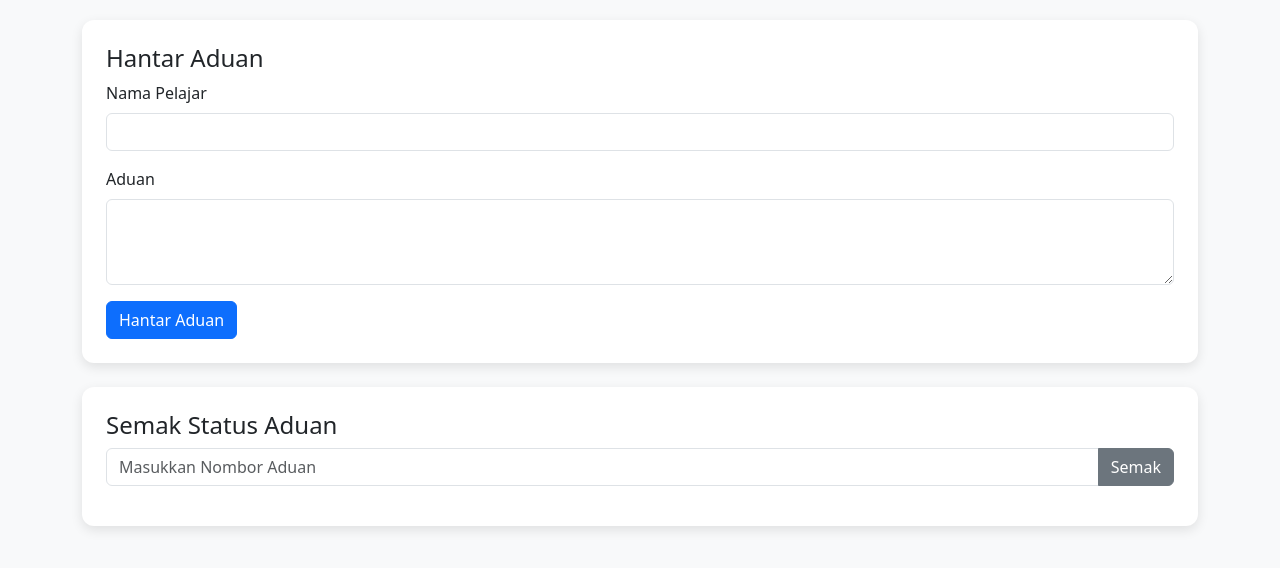
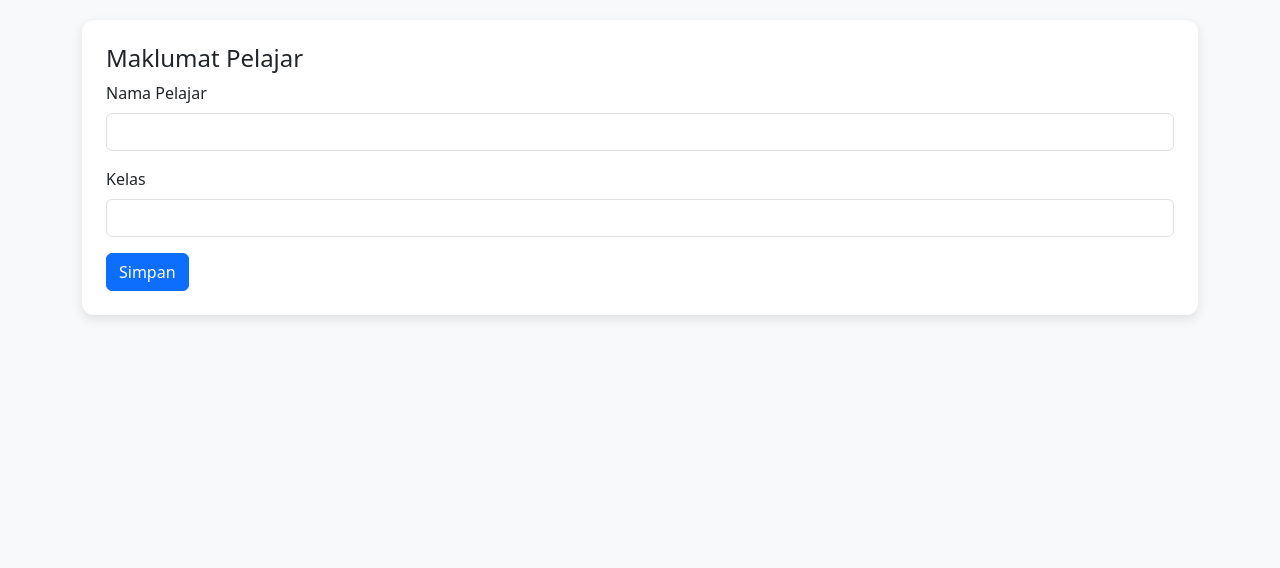
Before and after one commit to adam007-bit/PORTAL-E-ADUAN-MPP, a plain HTML site: page index.html in a window 1280 px wide. Shown: the part 144-712 px from the top of the page. Drawn offline with nearby package versions, Linux system fonts and the light colour scheme.

Commit message:
Update index.html

```diff
--- a/index.html
+++ b/index.html
@@ -24,14 +24,26 @@
 
   <h2 id="title" class="text-center mb-4">📢 Portal Aduan Pelajar SEMSIRA</h2>
 
+  <!-- Masukkan Nama & Kelas -->
+  <div class="card p-4 mb-4">
+    <h4>Maklumat Pelajar</h4>
+    <form id="studentInfoForm">
+      <div class="mb-3">
+        <label class="form-label">Nama Pelajar</label>
+        <input type="text" id="studentName" class="form-control" required>
+      </div>
+      <div class="mb-3">
+        <label class="form-label">Kelas</label>
+        <input type="text" id="studentClass" class="form-control" required>
+      </div>
+      <button type="submit" class="btn btn-primary">Simpan</button>
+    </form>
+  </div>
+
   <!-- Hantar Aduan -->
-  <div class="card p-4 mb-4">
+  <div class="card p-4 mb-4" id="complaintCard" style="display:none;">
     <h4 id="sendComplaintTitle">Hantar Aduan</h4>
     <form id="aduanForm">
-      <div class="mb-3">
-        <label id="labelName" class="form-label">Nama Pelajar</label>
-        <input type="text" id="nama" class="form-control" required>
-      </div>
       <div class="mb-3">
         <label id="labelComplaint" class="form-label">Aduan</label>
         <textarea id="aduan" class="form-control" rows="3" required></textarea>
@@ -41,22 +53,25 @@
     <div id="successMsg" class="alert alert-success mt-3"></div>
   </div>
 
-  <!-- Semak Status -->
-  <div class="card p-4">
-    <h4 id="checkStatusTitle">Semak Status Aduan</h4>
-    <div class="input-group mb-3">
-      <input type="text" id="checkId" class="form-control" placeholder="Masukkan Nombor Aduan">
-      <button id="btnCheck" class="btn btn-secondary" onclick="checkStatus()">Semak</button>
-    </div>
-    <div id="statusResult" class="alert alert-info" style="display:none;"></div>
+  <!-- Aduan Pelajar -->
+  <div class="card p-4 mb-4" id="myAduanCard" style="display:none;">
+    <h4>Aduan Anda</h4>
+    <table class="table">
+      <thead>
+        <tr>
+          <th>ID</th><th>Aduan</th><th>Status</th><th>Tarikh</th><th>Nota Admin</th>
+        </tr>
+      </thead>
+      <tbody id="studentComplaints"></tbody>
+    </table>
   </div>
 </div>
 
 <script type="module">
-  // Firebase
   import { initializeApp } from "https://www.gstatic.com/firebasejs/10.5.0/firebase-app.js";
-  import { getFirestore, collection, addDoc, getDocs } from "https://www.gstatic.com/firebasejs/10.5.0/firebase-firestore.js";
+  import { getFirestore, collection, addDoc, query, onSnapshot, serverTimestamp } from "https://www.gstatic.com/firebasejs/10.5.0/firebase-firestore.js";
 
+  // Firebase config
   const firebaseConfig = {
     apiKey: "AIzaSyCkStR_IPVoyw83P9M3Xm0QayvNmHwsjz0",
     authDomain: "aduan-semsira.firebaseapp.com",
@@ -69,121 +84,67 @@
   const app = initializeApp(firebaseConfig);
   const db = getFirestore(app);
 
-  // Translation dictionary
-  const translations = {
-    ms: {
-      title: "📢 Portal Aduan Pelajar SEMSIRA",
-      sendComplaintTitle: "Hantar Aduan",
-      labelName: "Nama Pelajar",
-      labelComplaint: "Aduan",
-      btnSubmit: "Hantar Aduan",
-      checkStatusTitle: "Semak Status Aduan",
-      placeholderCheck: "Masukkan Nombor Aduan",
-      btnCheck: "Semak",
-      success: id => `✅ Aduan berjaya dihantar! Nombor Aduan anda: <strong>${id}</strong>`,
-      notFound: "❌ Nombor aduan tidak dijumpai!",
-      statusLabel: "Status",
-      dateLabel: "Tarikh",
-      noteLabel: "Nota"
-    },
-    en: {
-      title: "📢 SEMSIRA Student Complaint Portal",
-      sendComplaintTitle: "Submit Complaint",
-      labelName: "Student Name",
-      labelComplaint: "Complaint",
-      btnSubmit: "Submit",
-      checkStatusTitle: "Check Complaint Status",
-      placeholderCheck: "Enter Complaint ID",
-      btnCheck: "Check",
-      success: id => `✅ Complaint submitted successfully! Your Complaint ID: <strong>${id}</strong>`,
-      notFound: "❌ Complaint ID not found!",
-      statusLabel: "Status",
-      dateLabel: "Date",
-      noteLabel: "Note"
-    },
-    zh: {
-      title: "📢 SEMSIRA 学生投诉门户",
-      sendComplaintTitle: "提交投诉",
-      labelName: "学生姓名",
-      labelComplaint: "投诉内容",
-      btnSubmit: "提交",
-      checkStatusTitle: "查询投诉状态",
-      placeholderCheck: "输入投诉编号",
-      btnCheck: "查询",
-      success: id => `✅ 投诉已成功提交！您的投诉编号是：<strong>${id}</strong>`,
-      notFound: "❌ 未找到投诉编号！",
-      statusLabel: "状态",
-      dateLabel: "日期",
-      noteLabel: "备注"
-    }
-  };
+  let studentName = "";
+  let studentClass = "";
 
-  let currentLang = "ms";
+  const studentInfoForm = document.getElementById("studentInfoForm");
+  const complaintCard = document.getElementById("complaintCard");
+  const myAduanCard = document.getElementById("myAduanCard");
 
-  function applyTranslation() {
-    const t = translations[currentLang];
-    document.getElementById("title").innerText = t.title;
-    document.getElementById("sendComplaintTitle").innerText = t.sendComplaintTitle;
-    document.getElementById("labelName").innerText = t.labelName;
-    document.getElementById("labelComplaint").innerText = t.labelComplaint;
-    document.getElementById("btnSubmit").innerText = t.btnSubmit;
-    document.getElementById("checkStatusTitle").innerText = t.checkStatusTitle;
-    document.getElementById("checkId").placeholder = t.placeholderCheck;
-    document.getElementById("btnCheck").innerText = t.btnCheck;
-  }
-
-  document.getElementById("languageSwitcher").addEventListener("change", function() {
-    currentLang = this.value;
-    applyTranslation();
+  studentInfoForm.addEventListener("submit", (e)=>{
+    e.preventDefault();
+    studentName = document.getElementById("studentName").value.trim().toUpperCase();
+    studentClass = document.getElementById("studentClass").value.trim().toUpperCase();
+    complaintCard.style.display = "block";
+    myAduanCard.style.display = "block";
+    loadStudentComplaints();
   });
 
-  applyTranslation();
-
-  // Submit form
-  document.getElementById("aduanForm").addEventListener("submit", async function(e) {
+  const aduanForm = document.getElementById("aduanForm");
+  aduanForm.addEventListener("submit", async (e)=>{
     e.preventDefault();
-    const nama = document.getElementById("nama").value;
-    const aduanText = document.getElementById("aduan").value;
-    const id = "ADUAN-" + Date.now(); // unik ID
-    const date = new Date().toLocaleString();
-
-    await addDoc(collection(db, "aduan"), {
-      id: id,
-      nama: nama,
+    const aduanText = document.getElementById("aduan").value.trim();
+    if(!aduanText) return;
+    try{
+      await addDoc(collection(db,"aduan"),{
+        nama: studentName,
+        kelas: studentClass,
         aduan: aduanText,
         status: "Dalam Proses",
-      tarikh: date,
+        tarikh: new Date().toLocaleString(),
         nota: ""
       });
-
-    const msg = document.getElementById("successMsg");
-    msg.style.display = "block";
-    msg.innerHTML = translations[currentLang].success(id);
-
       document.getElementById("aduanForm").reset();
+      document.getElementById("successMsg").style.display="block";
+      document.getElementById("successMsg").innerText="✅ Aduan berjaya dihantar!";
+    } catch(err){
+      alert("❌ Gagal hantar aduan: "+err.message);
+    }
   });
 
-  // Check status
-  async function checkStatus() {
-    const checkId = document.getElementById("checkId").value.trim();
-    const t = translations[currentLang];
-    const querySnapshot = await getDocs(collection(db, "aduan"));
-    const aduanDoc = querySnapshot.docs.find(docSnap => docSnap.data().id === checkId);
-
-    const result = document.getElementById("statusResult");
-    if(aduanDoc){
-      const a = aduanDoc.data();
-      result.style.display = "block";
-      result.className = "alert alert-info";
-      result.innerHTML = `<strong>ID:</strong> ${a.id}<br>
-                          <strong>${t.statusLabel}:</strong> ${a.status}<br>
-                          <strong>${t.dateLabel}:</strong> ${a.tarikh}<br>
-                          <strong>${t.noteLabel}:</strong> ${a.nota||"-"}`;
-    } else {
-      result.style.display = "block";
-      result.className = "alert alert-danger";
-      result.innerText = t.notFound;
+  function loadStudentComplaints(){
+    const q = query(collection(db,"aduan"));
+    onSnapshot(q, (snapshot)=>{
+      const tbody = document.getElementById("studentComplaints");
+      tbody.innerHTML="";
+      snapshot.forEach(docSnap=>{
+        const a = docSnap.data();
+        if(a.nama.toUpperCase() === studentName && a.kelas.toUpperCase() === studentClass){
+          tbody.innerHTML += `<tr>
+            <td>${docSnap.id}</td>
+            <td>${a.aduan}</td>
+            <td>${a.status}</td>
+            <td>${a.tarikh}</td>
+            <td>${a.nota||"-"}</td>
+          </tr>`;
+          // alert bila admin update
+          if(!a._notified){
+            alert(`Aduan ${docSnap.id} dikemaskini: ${a.status}`);
+            docSnap.ref.update({_notified:true}).catch(()=>{});
           }
+        }
+      });
+    });
   }
 </script>
 </body>
```
Lines whose indentation alone changed are shown as unchanged.
